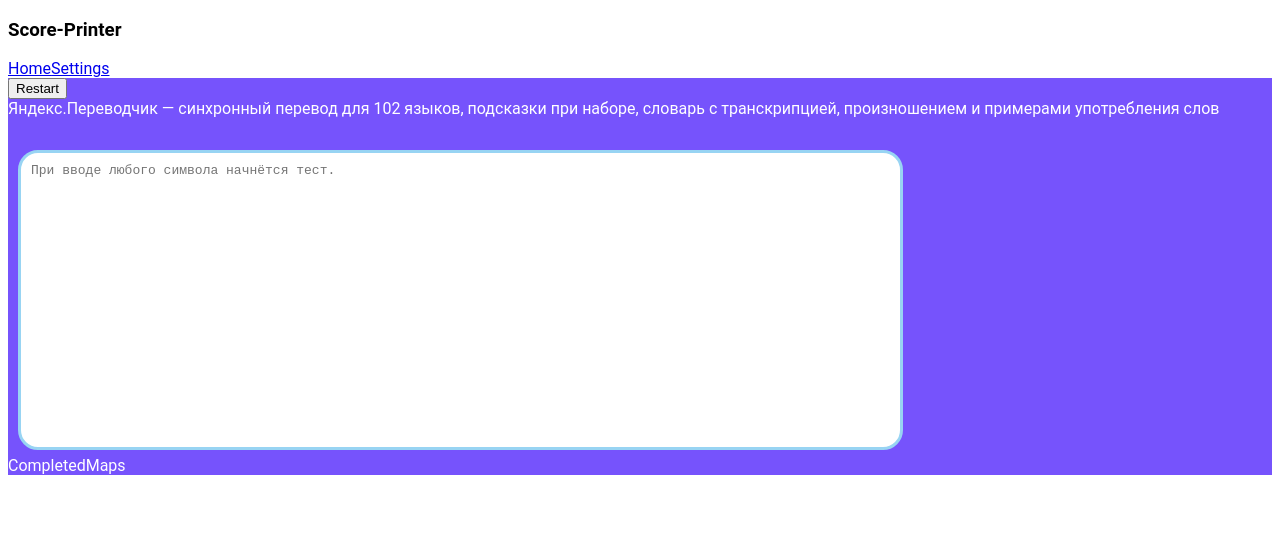
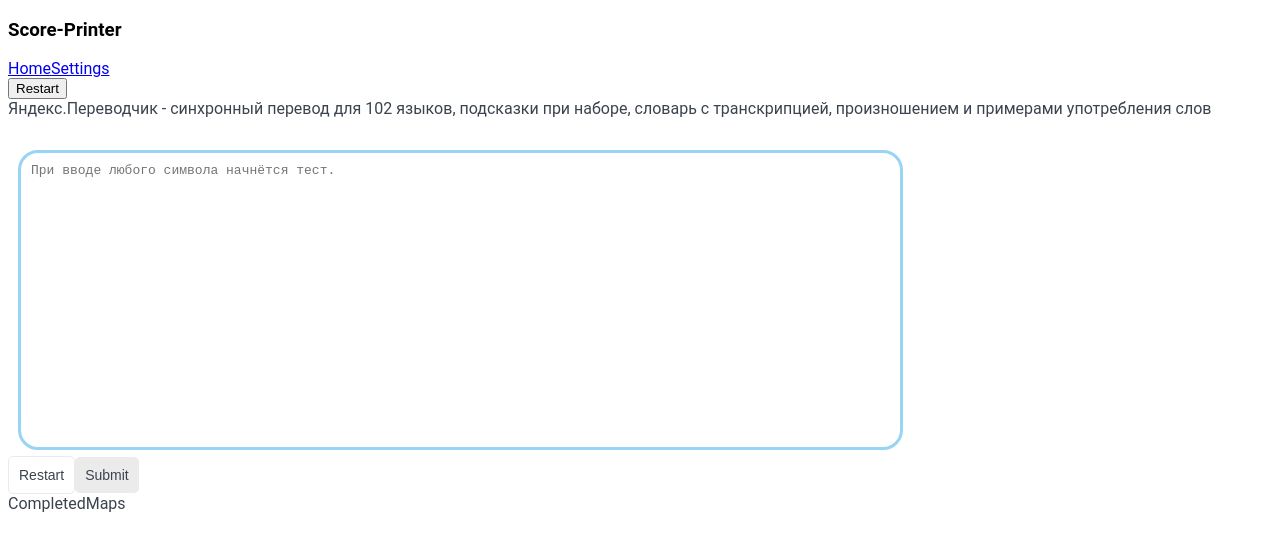
Before and after one commit to f3ll3n/Score-printing, a React (Create React App) app: page / in a window 1280 px wide. Shown: the top 550 px of the page. Built offline with nearby package versions, Linux system fonts and the light colour scheme.

Commit message:
created custom buttons

```diff
--- a/package.json
+++ b/package.json
@@ -16,6 +16,7 @@
     "@types/node": "^16.18.3",
     "@types/react": "^18.0.25",
     "@types/react-dom": "^18.0.8",
+    "classnames": "^2.3.2",
     "lodash": "^4.17.21",
     "lodash.isequal": "^4.5.0",
     "react": "^18.2.0",
--- /dev/null
+++ b/src/components/Button/Button.module.scss
@@ -0,0 +1,64 @@
+.button {
+	display: inline-block;
+	box-sizing: border-box;
+	padding: 10px;
+	cursor: pointer;
+	transition: all 0.2s;
+	text-align: center;
+	border: none;
+	border-radius: 5px;
+	font-size: 14px;
+    &:disabled{
+        background-color: var(--gray-light);
+        color: var(--black);
+        cursor: not-allowed;
+        &:hover{
+            background-color: var(--gray-light);
+            color: var(--white);
+        }
+    }
+}
+
+.primary {
+  svg {
+    fill: var(--white);
+  }
+
+	color: var(--white);
+	background-color: var(--primary);
+
+  &:hover {
+	background-color: var(--primary-hover);
+}
+}
+
+
+
+.ghost {
+  svg {
+    fill: var(--black);
+  }
+	color: var(--black);
+	border: 1px solid var(--gray-light);
+	background: none;
+
+  &:hover {
+    svg {
+      fill: var(--white);
+    }
+
+	color: var(--white);
+	background-color: var(--primary);
+}
+}
+
+.arrow {
+  transition: all .2s;
+	display: inline-block;
+	margin-left: 10px;
+}
+
+.down {
+	transition: all 0.2s;
+	transform: rotate(90deg);
+}
--- /dev/null
+++ b/src/components/Button/Button.tsx
@@ -0,0 +1,26 @@
+import React, { ButtonHTMLAttributes, DetailedHTMLProps } from "react";
+
+import { ReactNode } from "react";
+import styles from './Button.module.scss';
+import cn from 'classnames';
+import ArrowIcon from './arrow.svg';
+
+export interface ButtonProps extends DetailedHTMLProps<ButtonHTMLAttributes<HTMLButtonElement>, HTMLButtonElement> {
+    children: ReactNode;
+    appearance: 'primary' | 'ghost';
+}
+
+export const Button = ({ appearance, children, className, ...props }: ButtonProps): React.ReactElement | null => {
+   return (
+        <button className={cn(
+            styles.button, className, {
+                [styles.primary]: appearance == 'primary',
+                [styles.ghost]: appearance == 'ghost',
+            }
+        )}
+            {...props}
+        >
+            {children}
+        </button>
+   )
+}
--- /dev/null
+++ b/src/components/ButtonControls/ButtonControls.tsx
@@ -0,0 +1,11 @@
+import React from 'react'
+import { Button } from '../Button/Button'
+export const ButtonControls: React.FC = (): React.ReactElement => {
+
+  return (
+    <div>
+        <Button appearance='ghost'>Restart</Button>
+        <Button appearance='primary' disabled={true}>Submit</Button>
+    </div>
+  )
+}
--- a/src/components/WriteMap/WriteMap.module.scss
+++ b/src/components/WriteMap/WriteMap.module.scss
@@ -1,6 +1,6 @@
 .root{
-    background: var(--primary);
-    color: var(--white) !important;
+    background: var(--white);
+    color: var(--black);
 }
 
 .error_tag_block{
@@ -59,7 +59,6 @@
         textarea{
             box-sizing: border-box;
             width: 100%;
-            border: none;
 	        border-radius: 20px;
 	        outline: none;
 	        padding: 10px 400px 10px 10px;
@@ -79,6 +78,10 @@
             &:focus{
                 border: solid 3px #77bde0;
             }
+            &:disabled{
+                border: solid 3px var(--green);
+                opacity: 0.4;
+            }
         }
     }
 }
--- a/src/components/WriteMap/WriteMap.tsx
+++ b/src/components/WriteMap/WriteMap.tsx
@@ -3,10 +3,11 @@
 import _ from 'lodash';
 import isEqual from 'lodash/isEqual';
 import { CompletedMaps } from '../CompletedMaps/CompletedMaps';
+import { ButtonControls } from '../ButtonControls/ButtonControls';
 
 export const WriteMap: React.FC = (): React.ReactElement => {
   const textAreaRef = useRef<any>(true);
-  const [mapValue] = useState<string>('Яндекс.Переводчик — синхронный перевод для 102 языков, подсказки при наборе, словарь с транскрипцией, произношением и примерами употребления слов');
+  const [mapValue] = useState<string>('Яндекс.Переводчик - синхронный перевод для 102 языков, подсказки при наборе, словарь с транскрипцией, произношением и примерами употребления слов');
   const [userValueArray, setUserValueArray] = useState<string[]>();
   const [symbolCount, setSymbolCount] = useState<number>(0);
   const [isCheat, setIsCheat] = useState<boolean>(false);
@@ -16,7 +17,6 @@
   const [isStarted, setIsStarded] = useState<boolean>(false);
   const [startTime, setStartTime] = useState<number>(0);
   const [isDisabled, setIsDisabled] = useState<boolean>(false);
-
   // const [currentTime, setCurrentTime] = useState<string>('');
 
   // useEffect(() => {
@@ -137,6 +137,7 @@
         )}
 
       </div>
+      <ButtonControls />
       <CompletedMaps />
     </div>
   );
--- a/src/components/index.ts
+++ b/src/components/index.ts
@@ -1,3 +1,4 @@
 export * from './Navigation/Navigation';
 export * from './WriteMap/WriteMap';
 export * from './CompletedMaps/CompletedMaps';
+export * from './Button/Button';
```
Also changed, not shown: plan.txt (added), 1 other file (tests, documents, lock files or other folders).
